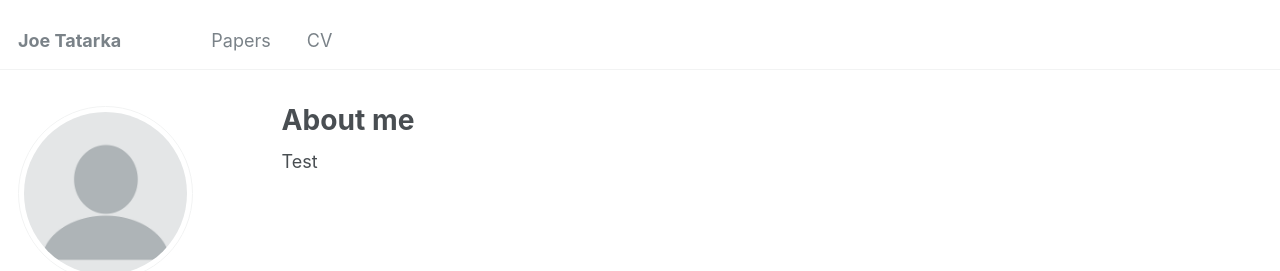
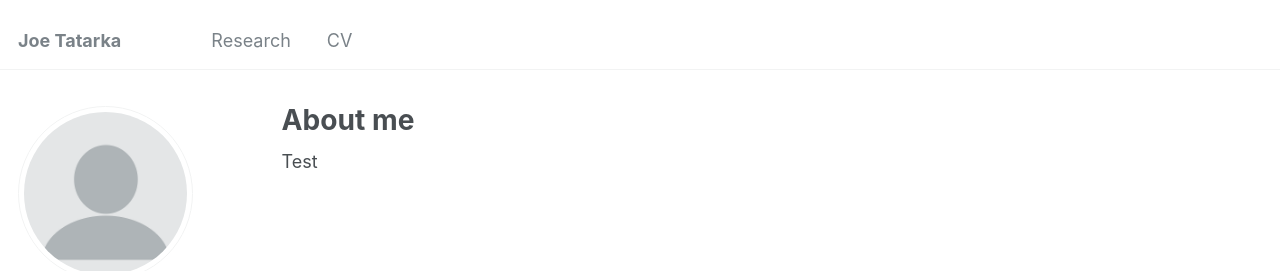
Before and after one commit to JoeTatarka/JoeTatarka.github.io, a Jekyll site: the page built from _pages/about.md, in a window 1280 px wide. Shown: the top 271 px of the page. Built offline with Jekyll 4.4.1, drawn with Linux system fonts in a browser that asks for light colours.

Commit message:
Update navigation.yml

```diff
--- a/_data/navigation.yml
+++ b/_data/navigation.yml
@@ -1,7 +1,7 @@
 # main links links
 main:
-  - title: "Papers"
-    url: /papers/
+  - title: "Research"
+    url: /Research/
 
   - title: "CV"
     url: /cv/
```
